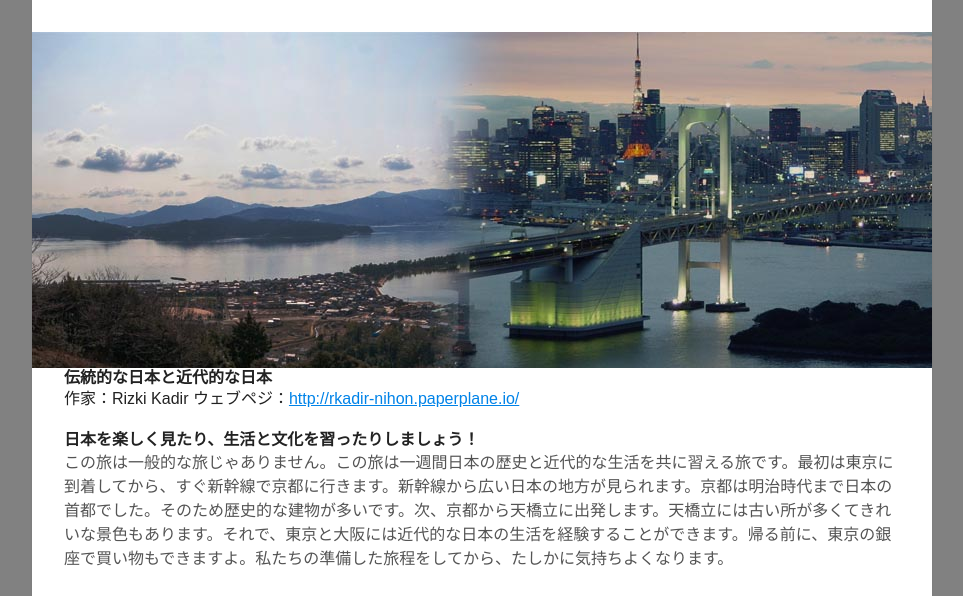
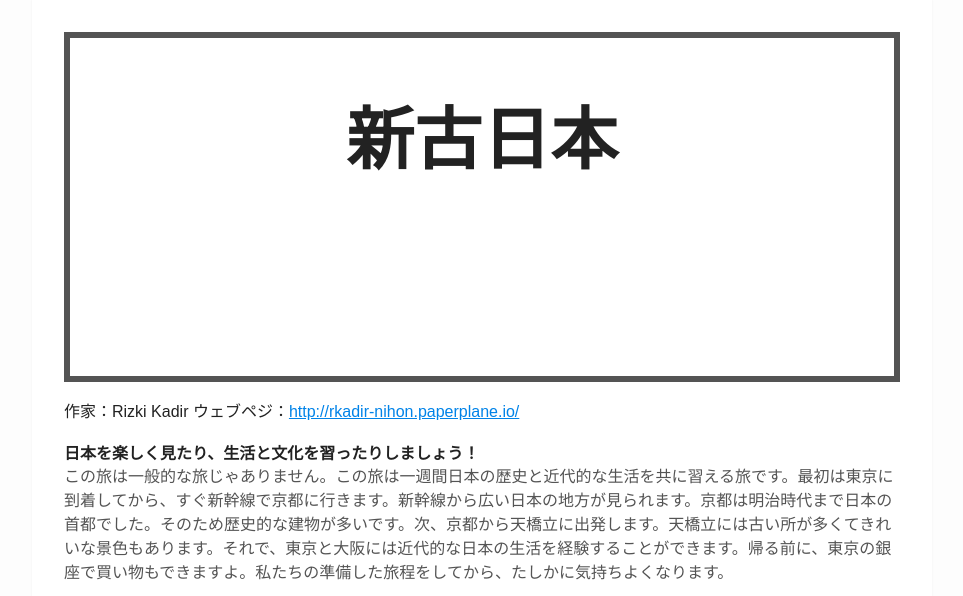
Before and after one commit to rnkdev/new-ryokou, a website: page index.html in a window 1280 px wide. Shown: the top 596 px of the page, without its empty margins (158-1121 px from the left). Drawn offline with Linux system fonts and the light colour scheme.

Commit message:
overhaul page header and background

```diff
--- a/assets/css/base.css
+++ b/assets/css/base.css
@@ -1,5 +1,5 @@
 html {
-    background-color: #818181;
+    background-color: #fdfdfd;
     box-sizing: border-box;
     -webkit-font-smoothing: antialiased;
 }
@@ -9,9 +9,17 @@ html {
 }
 
 .header {
-    margin: 0 -2em 0;
-    background-image: url(../images/banner.jpg);
-    padding: 3em 2em 18em;
+    margin-bottom: 20px;
+    /* background-image: url(../images/banner.jpg); */
+    padding: 3em 2em 12em;
+    border: 6px solid;
+}
+
+.header h1 {
+    font-size: 68px;
+    text-align: center;
+    vertical-align: middle;
+    margin-top: 10px;
 }
 
 .gmaps {
--- a/gulpfile.js
+++ b/gulpfile.js
@@ -8,7 +8,7 @@ gulp.task('serve', function() {
 	open: true
     });
 
-    gulp.watch('./index.html', ['html']);
+    gulp.watch('./index.html').on('change', browserSync.reload);
     gulp.watch('./assets/css/*.css', ['css']);
 
 });
--- a/index.html
+++ b/index.html
@@ -9,8 +9,8 @@
     </head>
     <body>
         <div class="header">
+	    <h1>新古日本</h1>
         </div>
-        <h1>伝統的な日本と近代的な日本</h1>
         <h4>作家：Rizki Kadir ウェブペジ：<a href=http://rkadir-nihon.paperplane.io>http://rkadir-nihon.paperplane.io/</a></h4>
         <h2>日本を楽しく見たり、生活と文化を習ったりしましょう！</h2>
         <p>
```
